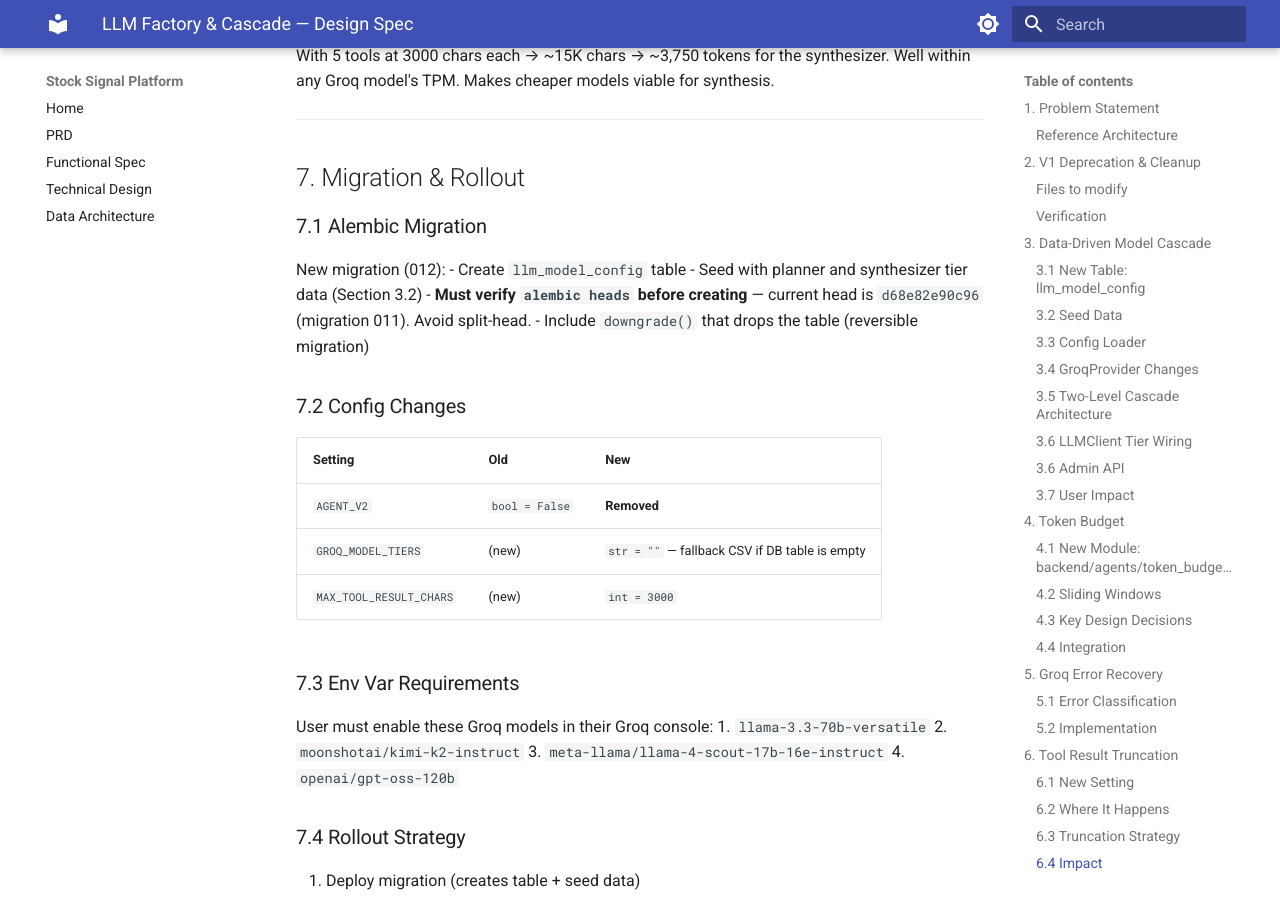
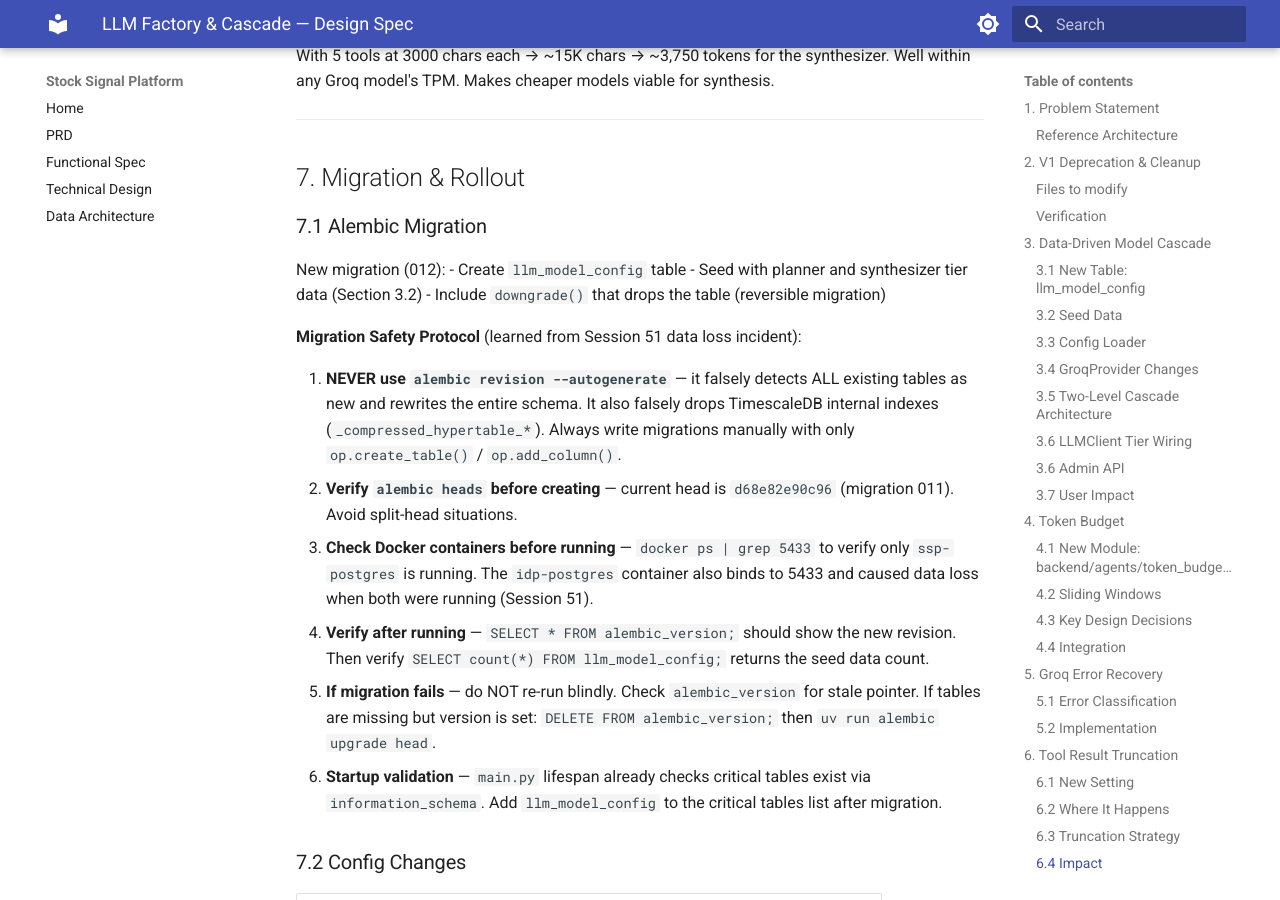
Before and after one commit to vipulbhatia29/stock-signal-platform, an MkDocs documentation site: the page built from docs/superpowers/specs/2026-03-25-llm-factory-cascade-design.md, in a window 1280 px wide and 900 px high, scrolled down 9056 px. Built offline with MkDocs 1.6.1 and Material for MkDocs 9.7.7, drawn with Linux system fonts in a browser that asks for light colours.

Commit message:
docs: add migration safety protocol to Spec 6A
Learned from Session 51 data loss: never autogenerate, check Docker
ports, verify alembic_version after running. References existing
Serena memories (timescaledb-patterns, backend-gotchas).

Co-Authored-By: Claude Opus 4.6 (1M context) <noreply@anthropic.com>

```diff
--- a/docs/superpowers/specs/2026-03-25-llm-factory-cascade-design.md
+++ b/docs/superpowers/specs/2026-03-25-llm-factory-cascade-design.md
@@ -336,8 +336,16 @@ With 5 tools at 3000 chars each → ~15K chars → ~3,750 tokens for the synthes
 New migration (012):
 - Create `llm_model_config` table
 - Seed with planner and synthesizer tier data (Section 3.2)
-- **Must verify `alembic heads` before creating** — current head is `d68e82e90c96` (migration 011). Avoid split-head.
 - Include `downgrade()` that drops the table (reversible migration)
+
+**Migration Safety Protocol** (learned from Session 51 data loss incident):
+
+1. **NEVER use `alembic revision --autogenerate`** — it falsely detects ALL existing tables as new and rewrites the entire schema. It also falsely drops TimescaleDB internal indexes (`_compressed_hypertable_*`). Always write migrations manually with only `op.create_table()` / `op.add_column()`.
+2. **Verify `alembic heads` before creating** — current head is `d68e82e90c96` (migration 011). Avoid split-head situations.
+3. **Check Docker containers before running** — `docker ps | grep 5433` to verify only `ssp-postgres` is running. The `idp-postgres` container also binds to 5433 and caused data loss when both were running (Session 51).
+4. **Verify after running** — `SELECT * FROM alembic_version;` should show the new revision. Then verify `SELECT count(*) FROM llm_model_config;` returns the seed data count.
+5. **If migration fails** — do NOT re-run blindly. Check `alembic_version` for stale pointer. If tables are missing but version is set: `DELETE FROM alembic_version;` then `uv run alembic upgrade head`.
+6. **Startup validation** — `main.py` lifespan already checks critical tables exist via `information_schema`. Add `llm_model_config` to the critical tables list after migration.
 
 ### 7.2 Config Changes
 
```
